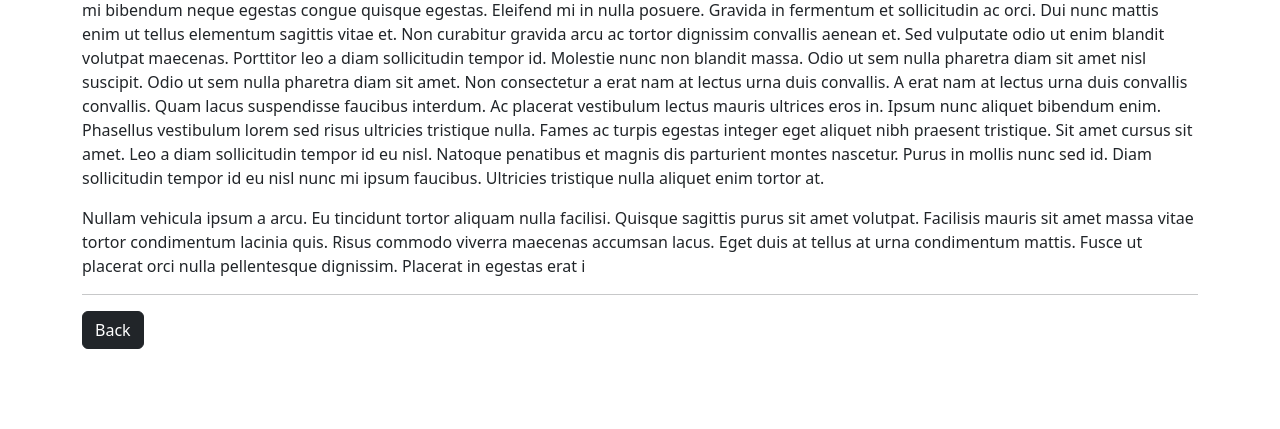
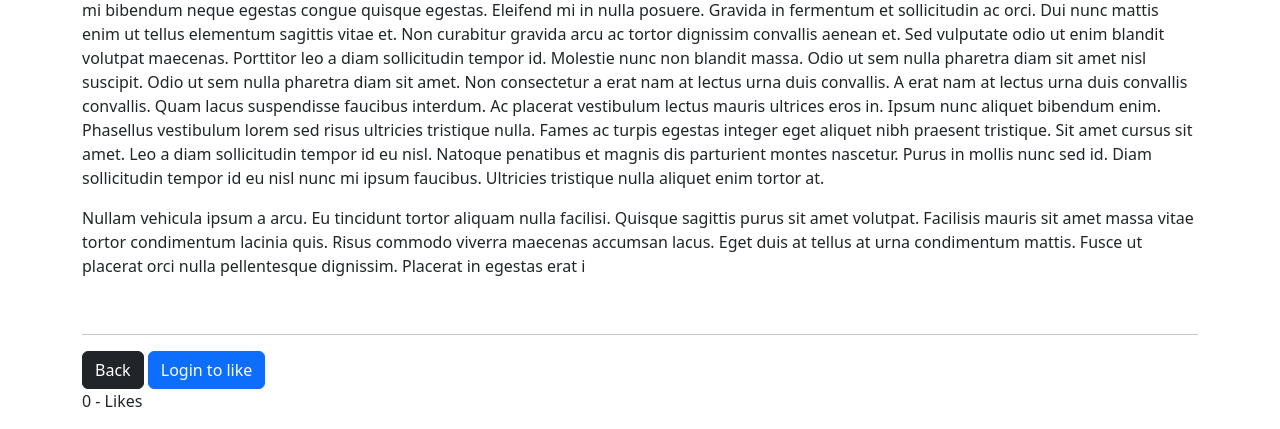
Before and after one commit to mmanrus/Bloggie-IPT, a Django app: page /article/15 in a window 1280 px wide. Shown: the part 733-1162 px from the top of the page. Before the commit the page ends 1082 px from the top, so only its background shows below. Run offline with Django 5.2, Linux system fonts and the light colour scheme; data comes from the database, SQL or seed files in the repository; both versions use the stored data as it was after the commit; data that the repository does not hold is empty; some libraries are stand-ins or nearby versions.

Commit message:
job done!! now we need style yeah STYLES !!!!!

```diff
--- a/bloggie/blog/forms.py
+++ b/bloggie/blog/forms.py
@@ -14,7 +14,7 @@ print(choice_list)
 class PostForm(forms.ModelForm):
     class Meta:
         model = Post
-        fields = ('title', 'title_tag', 'author', 'category', 'body')
+        fields = ('title', 'title_tag', 'author', 'category', 'body', 'snippet')
 
         widgets = {
             'title': forms.TextInput(attrs={'class': 'form-control border border-dark-subtle'}),
@@ -22,6 +22,7 @@ class PostForm(forms.ModelForm):
             'author': forms.TextInput(attrs={'class': 'form-control border border-dark-subtle', 'value': '', 'id': 'post_owner', 'type': 'hidden'}),
             'category': forms.Select(choices=choice_list ,attrs={'class': 'form-control border border-dark-subtle'}),
             'body': forms.Textarea(attrs={'class': 'form-control border border-dark-subtle'}),
+            'snippet': forms.TextInput(attrs={'class': 'form-control border border-dark-subtle'}),
         }
 
 class EditForm(forms.ModelForm):
--- a/bloggie/blog/models.py
+++ b/bloggie/blog/models.py
@@ -1,7 +1,7 @@
 from django.db import models
 from django.contrib.auth.models import User
 from django.urls import reverse
-
+from ckeditor.fields import RichTextField
 # Create your models here.
 
 class Category(models.Model):
@@ -20,9 +20,15 @@ class Post(models.Model):
     title_tag = models.CharField(max_length=255, default='')
     author = models.ForeignKey(User, on_delete=models.CASCADE)
     date_posted = models.DateField(auto_now_add=True)
-    body = models.TextField()
+    #body = models.TextField()
+    body = RichTextField(blank=True, null=True)
     category = models.CharField(max_length=255, default='default category')
+    snippet = models.CharField(max_length=255, default='Click to Read the blog post')
     likes = models.ManyToManyField(User, related_name='blog_post')
+
+    def total_likes(self):
+        return self.likes.count()
+
     def __str__(self):
         return self.title + ' by ' + str(self.author) + ' Date Published: ' + str(self.date_posted)
 
--- a/bloggie/blog/templates/blog/add_post.html
+++ b/bloggie/blog/templates/blog/add_post.html
@@ -19,6 +19,7 @@
             </strong>
         </p>
         {% csrf_token %}
+        {{ form.media }}
         {{ form.as_p }}
         <button class="btn btn-bg-secondary">Post</button>
 </div>
--- a/bloggie/blog/templates/blog/article_details.html
+++ b/bloggie/blog/templates/blog/article_details.html
@@ -22,11 +22,23 @@
     <p>
     <hr>
     <p>{{ post.body|safe }}</p>
-
+    </br>
     <hr>
     <a class="btn btn-dark" href = {% url 'home' %}>Back</a>
 {% if user.is_authenticated and user.id == post.author.id %}
     <a class="btn btn-light" href = {% url 'update-post' post.pk%}>Edit</a>
+    <form action = "{% url 'like_post' post.pk %}" method="POST">
+        {% csrf_token %}
+
+        {% if liked %}
+            <button type="submit", name="post_id" value="{{post.id}}" class="btn btn-secondary">Unlike</button>
+        {% else %}
+            <button type="submit", name="post_id" value="{{post.id}}" class="btn btn-primary">Like</button>
+        {% endif %}
+    </form>
+{% else %}
+    <a href="{% url 'login'%}" class="btn btn-primary">Login to like</a>
 {% endif %}
+    <p>{{ total_likes }} - Likes</p>
 
 {% endblock %}
--- a/bloggie/blog/templates/blog/update_post.html
+++ b/bloggie/blog/templates/blog/update_post.html
@@ -12,6 +12,7 @@
 <div class="form-group">
     <form method="POST" class="mt-5">
         {% csrf_token %}
+        {{ form.media }}
         {{ form.as_p }}
         <button class="btn btn-light">Update</button>
         <a class="btn btn-danger" href = "{% url 'delete-post' post.pk %}">Delete</a>
--- a/bloggie/blog/urls.py
+++ b/bloggie/blog/urls.py
@@ -15,4 +15,5 @@ urlpatterns = [
     path('article/update/delete/<int:pk>', DeletePostView.as_view(), name='delete-post'),
     path('category/<str:categories>/', CategoryView, name = 'category'),
     path('category-list/', CategoryListView, name = 'category-list'),
+    path('like/<int:pk>', LikeView, name = 'like_post')
 ]
--- a/bloggie/blog/views.py
+++ b/bloggie/blog/views.py
@@ -1,13 +1,14 @@
-from django.shortcuts import render
+from django.shortcuts import render, get_object_or_404
 from django.views.generic import ListView, DetailView, CreateView, UpdateView, DeleteView
 from .models import Category, Post
 from .forms import PostForm, EditForm
-from django.urls import reverse_lazy
-
+from django.urls import reverse_lazy, reverse
+from django.http import HttpResponseRedirect
 # Create your views here.
 
 #def about(request):
 #    return render(request, 'blog/about.html', {'title': 'About Page'})
+
 
 class HomeView(ListView):
     model = Post
@@ -15,13 +16,49 @@ class HomeView(ListView):
     ordering = ['-date_posted']
 
     def get_context_data(self, *args, **kwargs):
+        context = super(HomeView, self).get_context_data(*args, **kwargs)
+
         cat_menu = Category.objects.all()
-        context = super(HomeView, self).get_context_data(*args, **kwargs)
         context["cat_menu"] = cat_menu
+        """
+        stuff = get_object_or_404(Post, id="self".kwargs['pk'])
+        total_likes = stuff.total_likes()
+
+        context["total_likes"] = total_likes
+        return context
+        """
+        pk = self.kwargs.get('pk')  # Corrected the retrieval of pk
+
+        total_likes = 0
+        if pk:
+            post = get_object_or_404(Post, pk=pk)
+            total_likes = post.total_likes()
+
+        context["total_likes"] = total_likes
+
         return context
 class ArticleDetail(DetailView):
     model = Post
     template_name = 'blog/article_details.html'
+
+    def get_context_data(self, *args, **kwargs):
+        context = super(ArticleDetail, self).get_context_data(*args, **kwargs)
+        # Retrieve a single post and its total likes
+        pk = self.kwargs.get('pk')  # Corrected the retrieval of pk
+        total_likes = 0
+        liked = False
+        if pk:
+            post = get_object_or_404(Post, pk=pk)
+            total_likes = post.total_likes()
+
+            # Check if the post exists and if the current user has liked it
+            if post and post.likes.filter(id=self.request.user.id).exists():
+                liked = True
+
+        context["total_likes"] = total_likes
+        context["liked"] = liked
+
+        return context
 
 class AddPost(CreateView):
     model = Post
@@ -38,11 +75,26 @@ class AddCategory(CreateView):
 
 def CategoryView(request, categories):
     category_posts = Post.objects.filter(category=categories.replace('-', ' '))
+
     return render(request, 'blog/categories.html', {'category': categories.title().replace('-', ' '), 'category_posts': category_posts})
 
 def CategoryListView(request):
     cat_menu_list = Category.objects.all()
+
     return render(request, 'blog/category_list.html', {'category_menu_list': cat_menu_list })
+
+def LikeView(request, pk):
+    post = get_object_or_404(Post, id = request.POST.get('post_id'))
+    liked = False
+
+    if post.likes.filter(id=request.user.id).exists():
+        post.likes.remove(request.user)
+        liked = False
+    else:
+       post.likes.add(request.user)
+       liked = True
+
+    return HttpResponseRedirect(reverse('article-detail', args=[str(pk)]))
 
 class UpdatePostView(UpdateView):
     model = Post
@@ -50,7 +102,6 @@ class UpdatePostView(UpdateView):
     template_name = 'blog/update_post.html'
     # fields = ['title', 'title_tag', 'body']
 
-# TODO DELETE POST VIEW
 class DeletePostView(DeleteView):
     model = Post
     template_name = 'blog/delete_post.html'
--- a/bloggie/bloggie/settings.py
+++ b/bloggie/bloggie/settings.py
@@ -41,6 +41,7 @@ INSTALLED_APPS = [
     #owned apps
     'blog.apps.BlogConfig',
     'members',
+    'ckeditor',
 ]
 
 MIDDLEWARE = [
--- a/bloggie/members/views.py
+++ b/bloggie/members/views.py
@@ -1,13 +1,13 @@
 from django.shortcuts import render, redirect
 from django.views import generic
-from django.contrib.auth.forms import UserCreationForm
 from django.urls import reverse_lazy
 from django.contrib.auth import authenticate, logout, login
 from django.contrib import messages
+from .forms import SignUpForm
 
 # Create your views here.
 class UserRegisterView(generic.CreateView):
-    form_class = UserCreationForm
+    form_class = SignUpForm
     template_name = 'registration/register.html'
     success_url = reverse_lazy('login')
 
```
Also changed, not shown: bloggie/blog/templates/blog/home.html (+9 -0 lines), bloggie/members/forms.py (added, +20 -0 lines), bloggie/blog/migrations/0007_alter_post_body.py (added), bloggie/blog/migrations/0008_post_snippet.py (added), bloggie/db.sqlite3.
